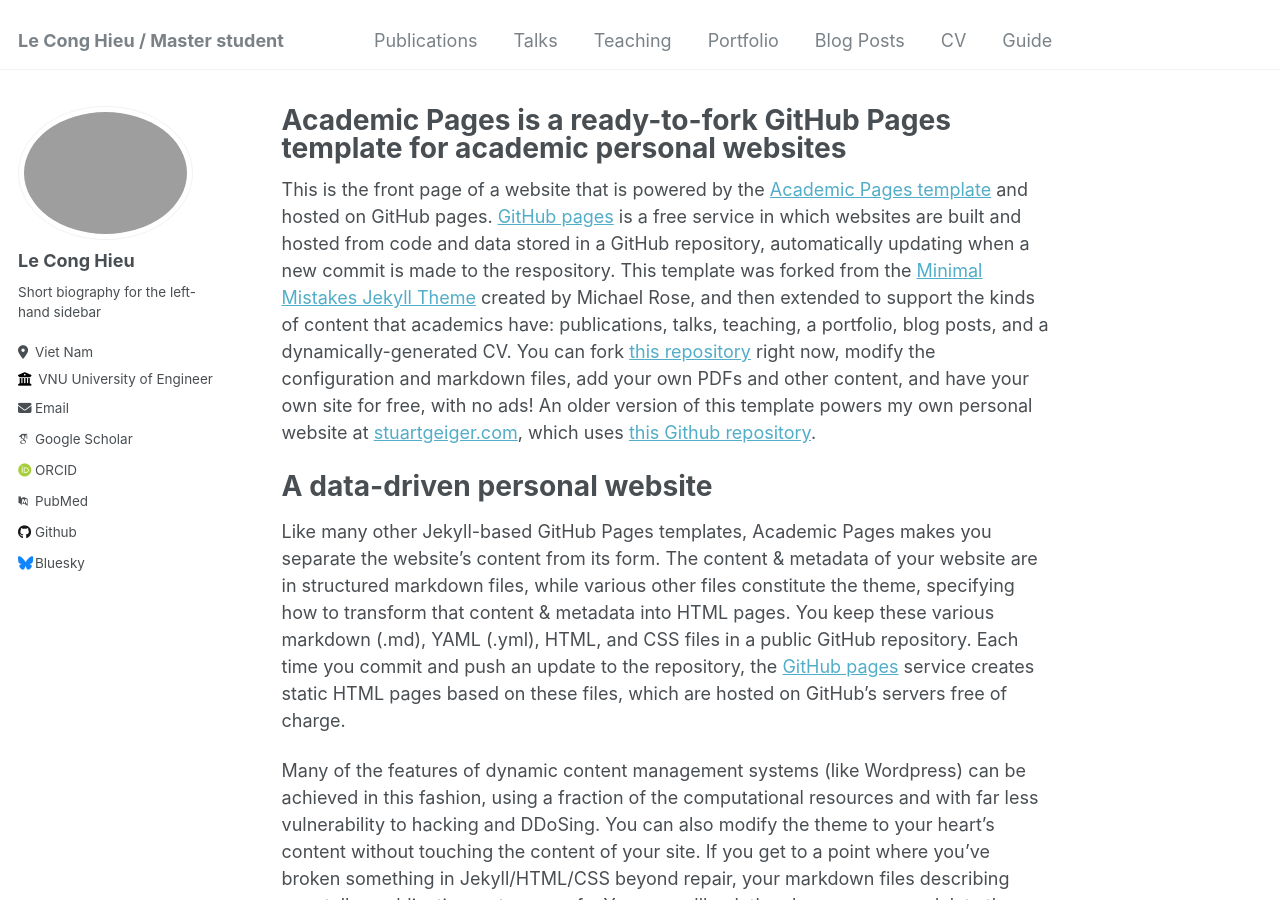
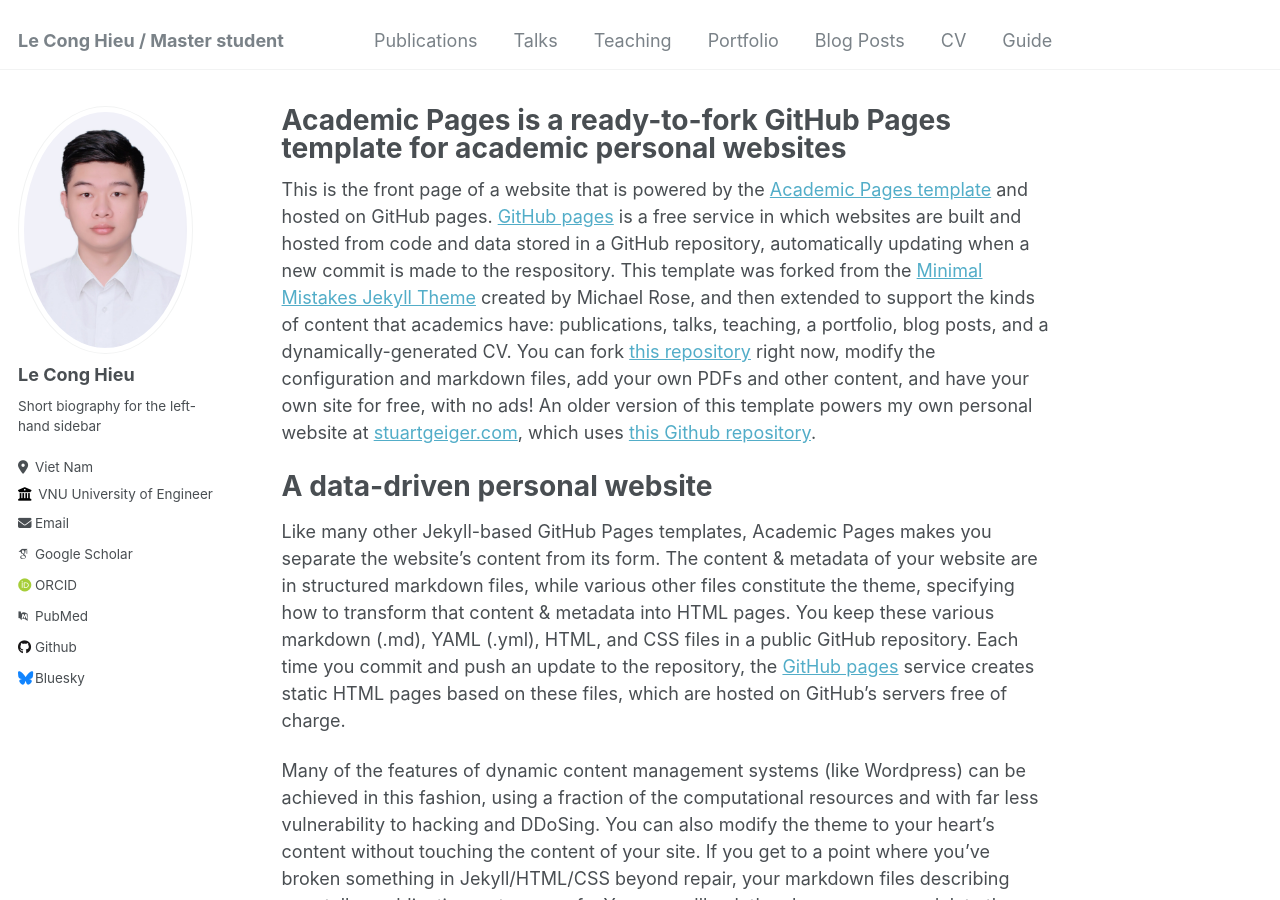
Before and after one commit to Hieuslecong/Hieuslecong.github.io, a Jekyll site: the page built from _pages/about.md, in a window 1280 px wide and 900 px high. Built offline with Jekyll 4.4.1, drawn with Linux system fonts in a browser that asks for light colours; some web fonts are replaced.

Commit message:
Update _config.yml

```diff
--- a/_config.yml
+++ b/_config.yml
@@ -20,7 +20,7 @@
 #               Additional customization can be done by editing /_includes/author-profile.html
 author:
   # Biographic information
-  avatar           : "/images/image_bio.jpg"
+  avatar           : "image_bio.png"
   name             : "Hieu"
   pronouns         : # example: "she/her"
   name             : "Le Cong Hieu"
```
